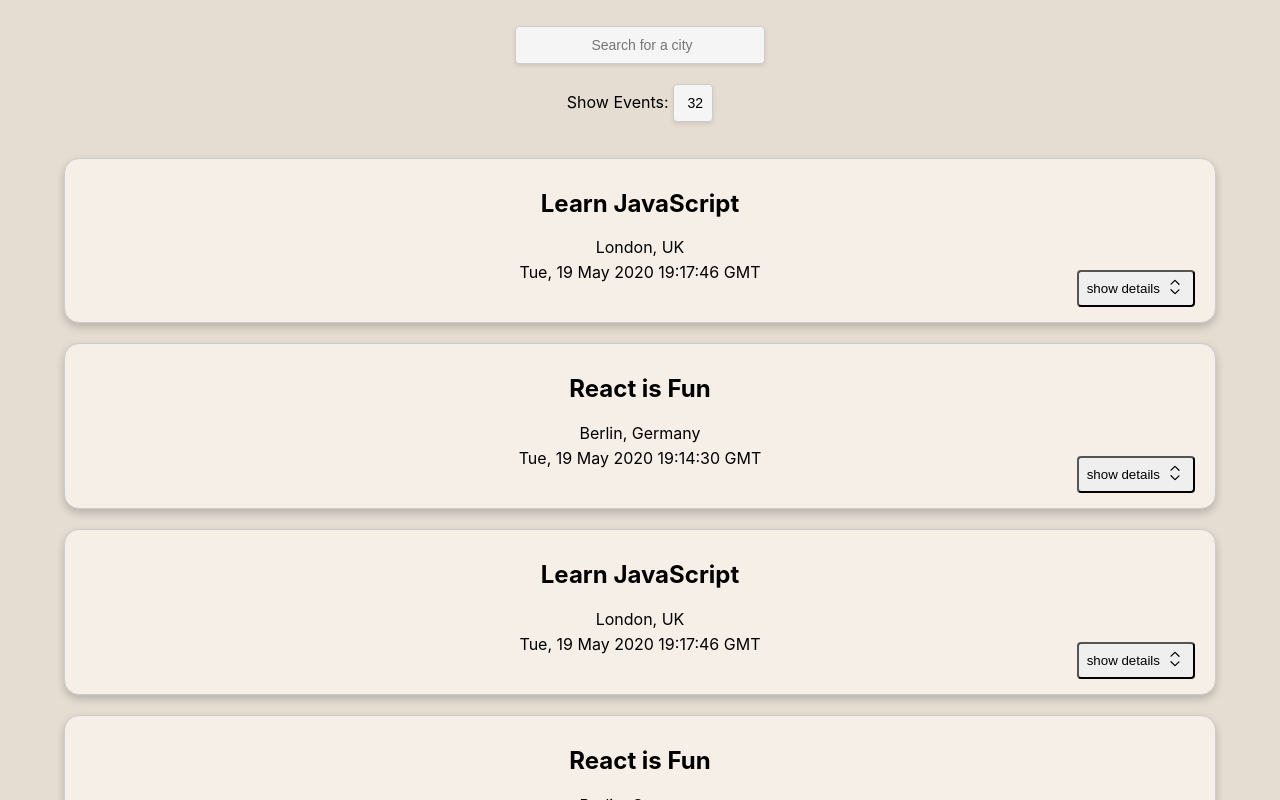
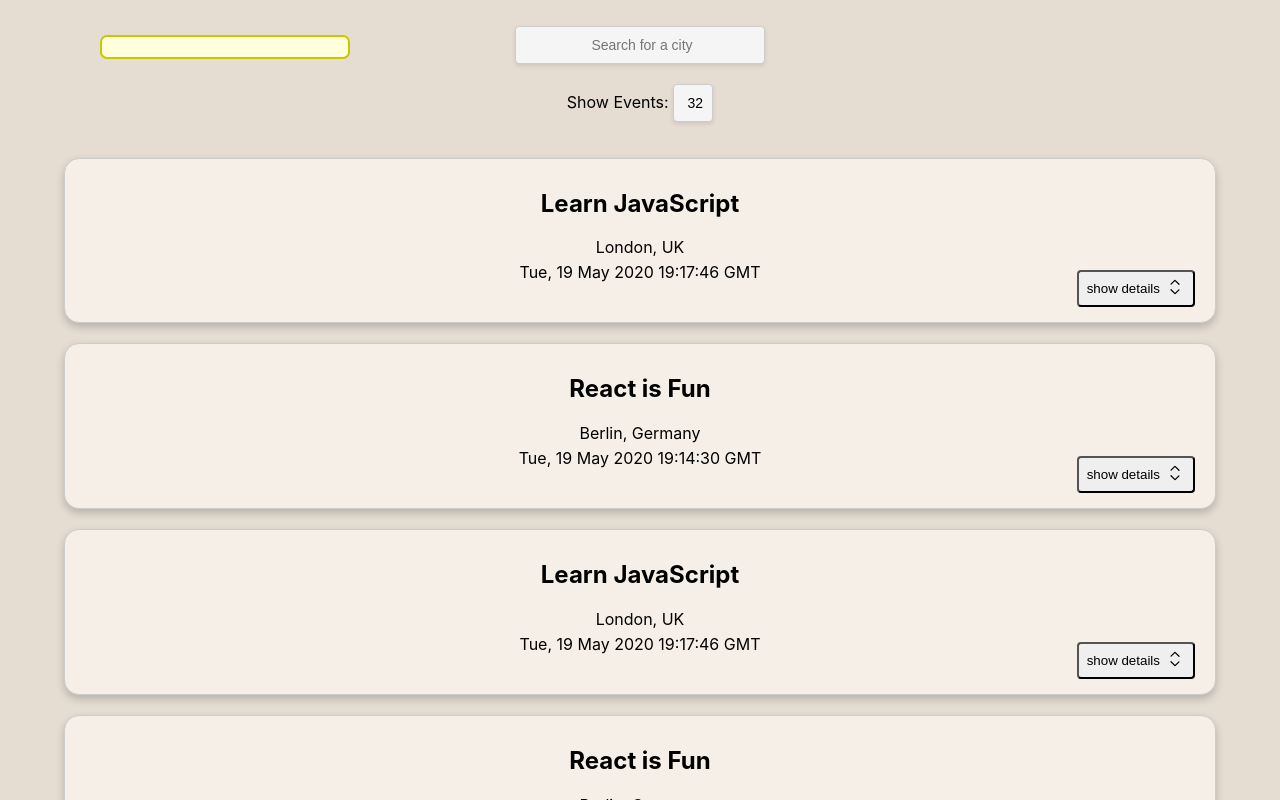
Before and after one commit to nikoavgerinos/meet, a React (Create React App) app: page / in a window 1280 px wide. Shown: the top 800 px of the page. Built offline with nearby package versions, Linux system fonts and the light colour scheme; what atatus-spa would draw is missing.

Commit message:
feat(warningAlert): add offline use alert (Task 4.9)

```diff
--- a/src/App.js
+++ b/src/App.js
@@ -6,6 +6,7 @@ import NumberOfEvents from './components/NumberOfEvents';
 import { extractLocations, getEvents } from './api';
 import { InfoAlert } from './components/Alert';
 import { ErrorAlert } from './components/Alert';
+import { WarningAlert } from './components/Alert';
 
 
 const App = () => {
@@ -16,11 +17,17 @@ const App = () => {
   const [currentCity, setCurrentCity] = useState('See all cities');
   const [infoAlert, setInfoAlert] = useState("");
   const [errorAlert, setErrorAlert] = useState("");
+  const [warningAlert, setWarningAlert] = useState("");
 
 
 
   useEffect(() => {
 
+    if (navigator.onLine) {
+      setWarningAlert("");
+    } else {
+      setWarningAlert("You are in Offline Mode. Some features may not be available.");
+    }
     fetchData();
   }, [currentCity, currentNOE]);
 
@@ -36,9 +43,10 @@ const App = () => {
       <div className="alerts-container">
         {infoAlert.length ? <InfoAlert text={infoAlert} /> : null}
         {errorAlert.length ? <ErrorAlert text={errorAlert} /> : null}
+        {WarningAlert.length ? <WarningAlert text={warningAlert} /> : null}
 
       </div>
-      <CitySearch allLocations={allLocations} setCurrentCity={setCurrentCity} setInfoAlert={setInfoAlert} setErrorAlert={setErrorAlert} />
+      <CitySearch allLocations={allLocations} setCurrentCity={setCurrentCity} setInfoAlert={setInfoAlert} setErrorAlert={setErrorAlert} setWarningAlert={setWarningAlert} />
       <NumberOfEvents setCurrentNOE={setCurrentNOE}
         setErrorAlert={setErrorAlert} />
       <EventList events={events} />
--- a/src/components/Alert.js
+++ b/src/components/Alert.js
@@ -48,4 +48,12 @@ class ErrorAlert extends Alert {
     }
 }
 
-export { InfoAlert, ErrorAlert };
+class WarningAlert extends Alert {
+    constructor(props) {
+        super(props);
+        this.color = "rgb(200, 200, 0)";
+        this.bgColor = "rgb(255, 255, 220)";
+    }
+}
+
+export { InfoAlert, ErrorAlert, WarningAlert };
```
